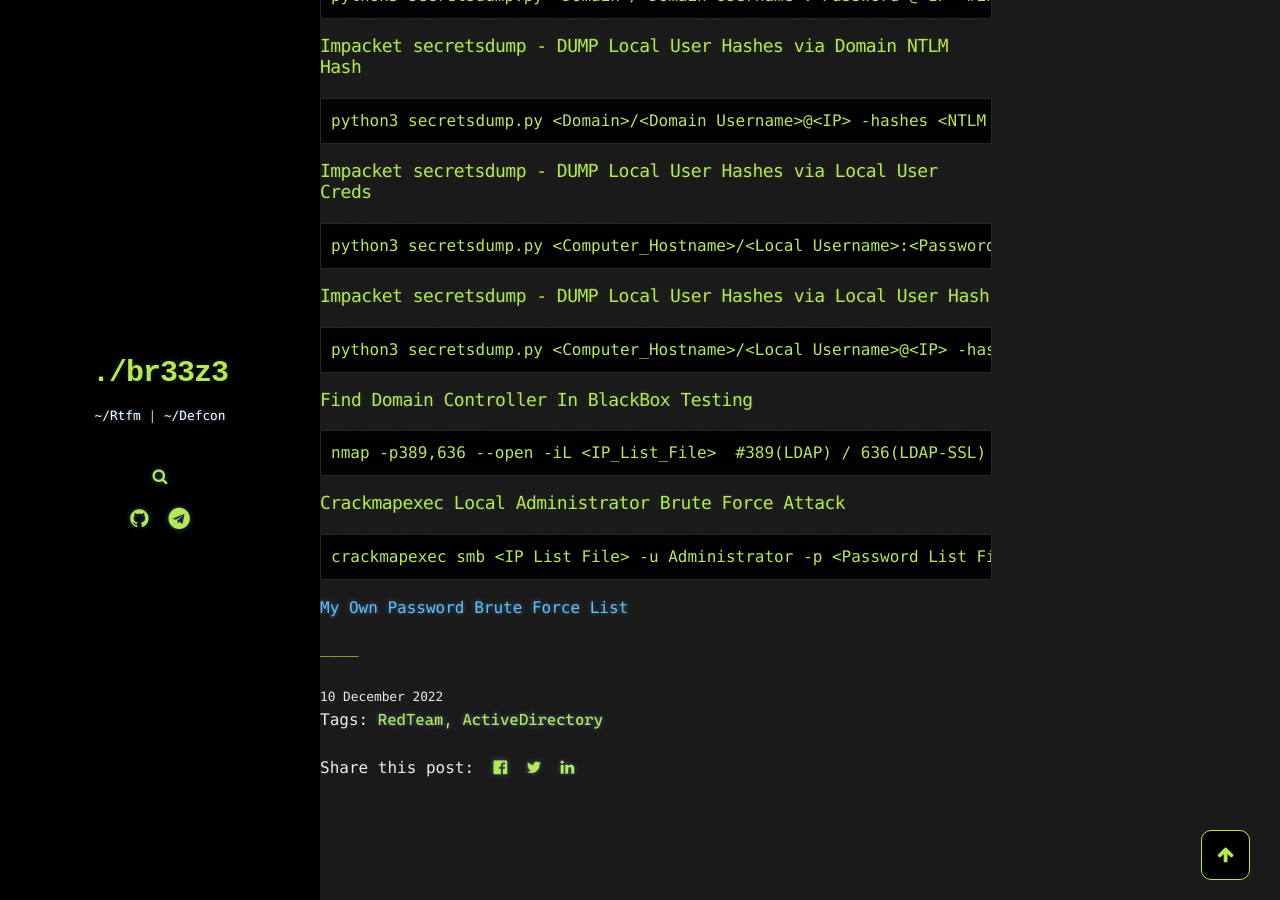
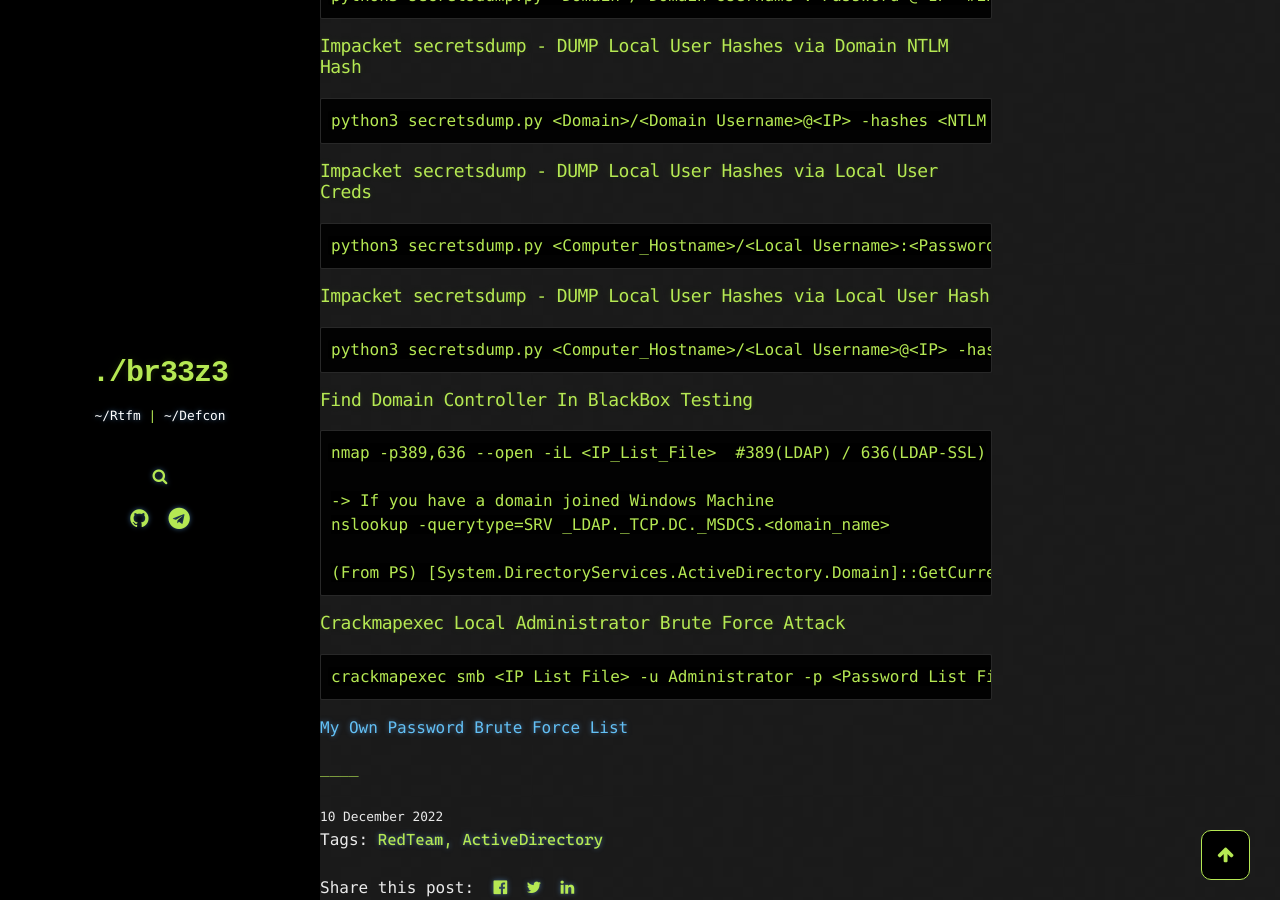
Before and after one commit to br33z3/br33z3.github.io, a Jekyll site: the page built from _pages/rtfm.md, in a window 1280 px wide and 900 px high, scrolled down 800 px. Built offline with Jekyll 4.4.1, drawn with Linux system fonts in a browser that asks for light colours; comment, search, counter and statistics services are not loaded.

Commit message:
Update rtfm.md

```diff
--- a/_pages/rtfm.md
+++ b/_pages/rtfm.md
@@ -51,6 +51,11 @@ date: 2022-12-10
 
     nmap -p389,636 --open -iL <IP_List_File>  #389(LDAP) / 636(LDAP-SSL)
 
+    -> If you have a domain joined Windows Machine
+    nslookup -querytype=SRV _LDAP._TCP.DC._MSDCS.<domain_name>
+
+    (From PS) [System.DirectoryServices.ActiveDirectory.Domain]::GetCurrentDomain().DomainControllers
+
 ### Crackmapexec Local Administrator Brute Force Attack
 
     crackmapexec smb <IP List File> -u Administrator -p <Password List File> -d .
```
